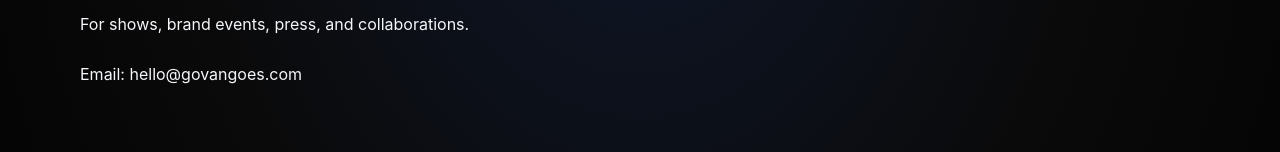
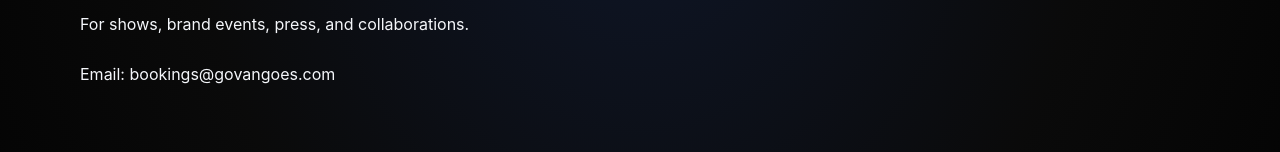
Before and after one commit to govangoes/calamari-crystal-site, a React (Vite) app: page /bookings in a window 1280 px wide. Shown: the part 165-317 px from the top of the page. Built offline with nearby package versions, Linux system fonts and the light colour scheme; no server answers.

Commit message:
Use shared contact email on bookings page

```diff
--- a/src/pages/Bookings.jsx
+++ b/src/pages/Bookings.jsx
@@ -1,4 +1,5 @@
 import { useEffect } from "react";
+import { CONTACT_EMAIL } from "../content/offers.js";
 import setSEO from "../utils/seo.js";
 
 export default function Bookings() {
@@ -7,8 +8,8 @@ export default function Bookings() {
       title: "Bookings — GoVanGoes",
       description: "Shows, brand events, press, and collaborations.",
       url: "https://www.govangoes.com/bookings",
-      image: "/og-image.png",
-      imageAlt: "GoVanGoes crest",
+      image: "/icon-192.png",
+      imageAlt: "GoVanGoes icon",
       site: "@govangoes",
       author: "GoVanGoes",
     });
@@ -17,7 +18,9 @@ export default function Bookings() {
     <main className="mx-auto max-w-6xl px-4 py-16">
       <h1 className="text-3xl font-bold">Bookings</h1>
       <p className="mt-3 text-paperWhite/80">For shows, brand events, press, and collaborations.</p>
-      <p className="mt-6">Email: hello@govangoes.com</p>
+      <p className="mt-6">
+        Email: <a href={`mailto:${CONTACT_EMAIL}`}>{CONTACT_EMAIL}</a>
+      </p>
     </main>
   );
 }
```
